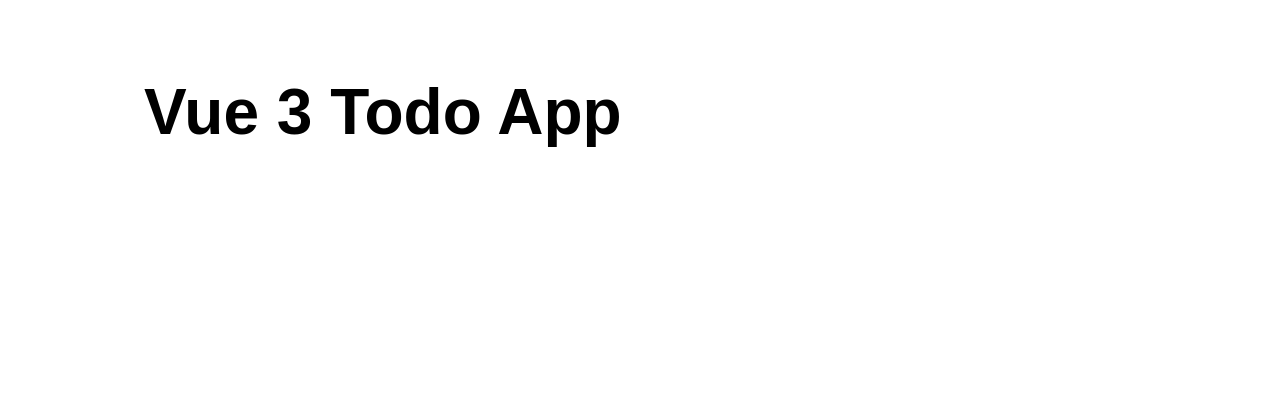
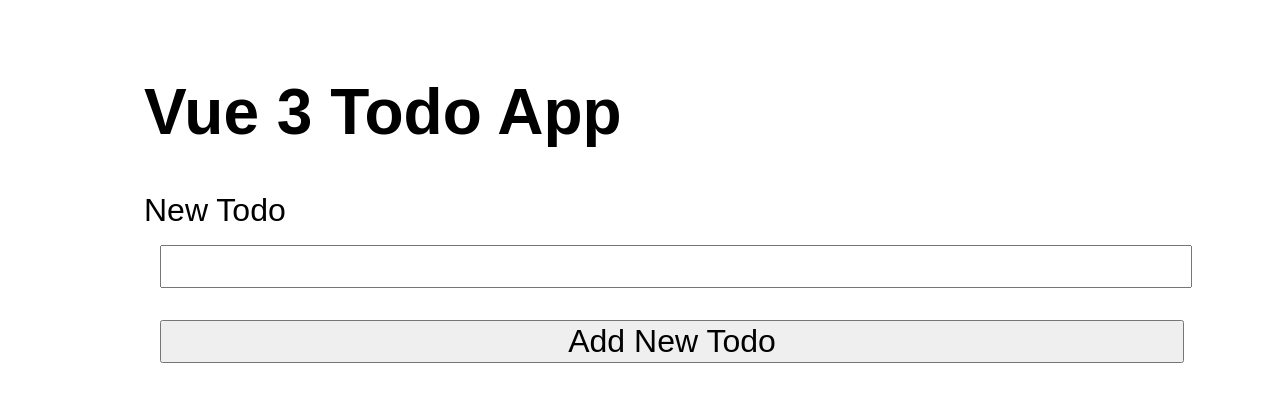
Before and after one commit to johnnguyencodes/todo-list, a Vue app: page / in a window 1280 px wide. Shown: the top 402 px of the page. Built offline with nearby package versions, Linux system fonts and the light colour scheme.

Commit message:
added newTodo form

```diff
--- a/src/App.vue
+++ b/src/App.vue
@@ -1,5 +1,10 @@
 <template>
   <h1>Vue 3 Todo App</h1>
+  <form action="">
+    <label for="todo">New Todo</label>
+    <input name="newTodo" type="text">
+    <button>Add New Todo</button>
+  </form>
 </template>
 
 <script>
```
